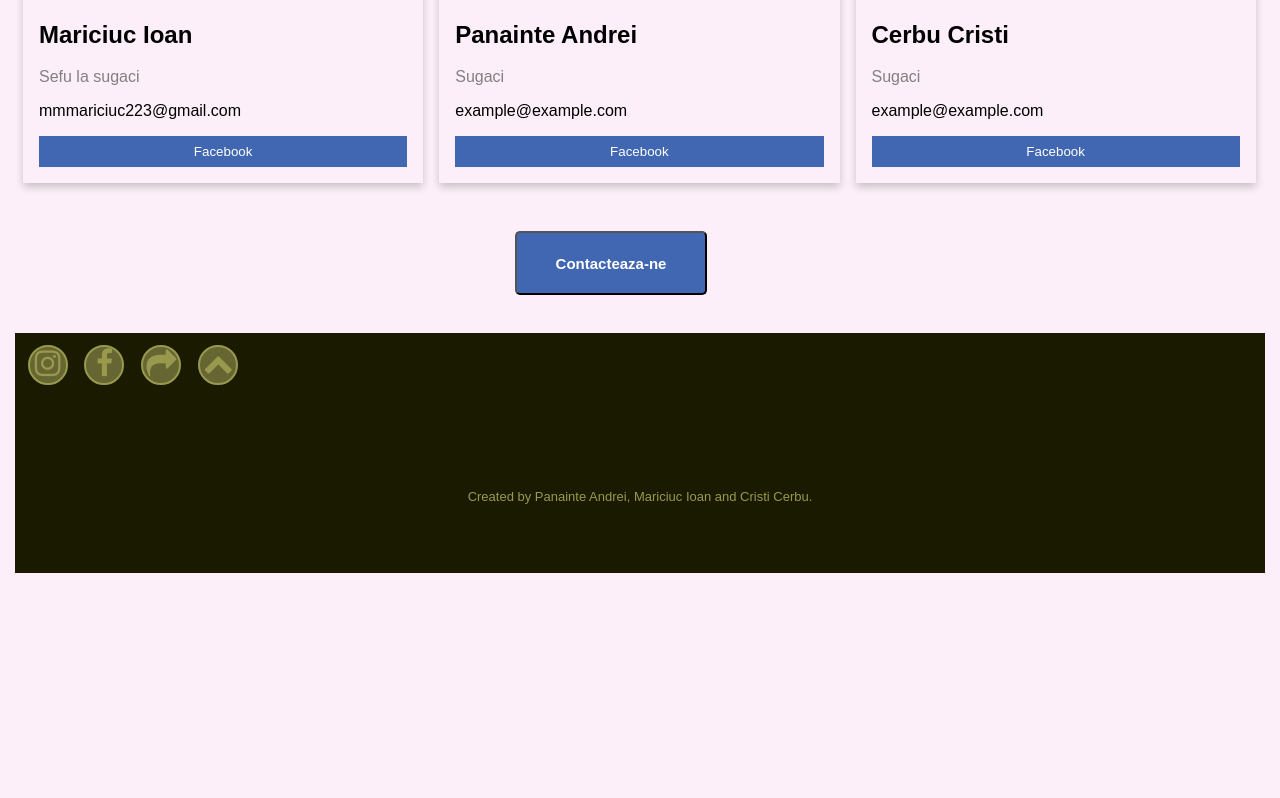
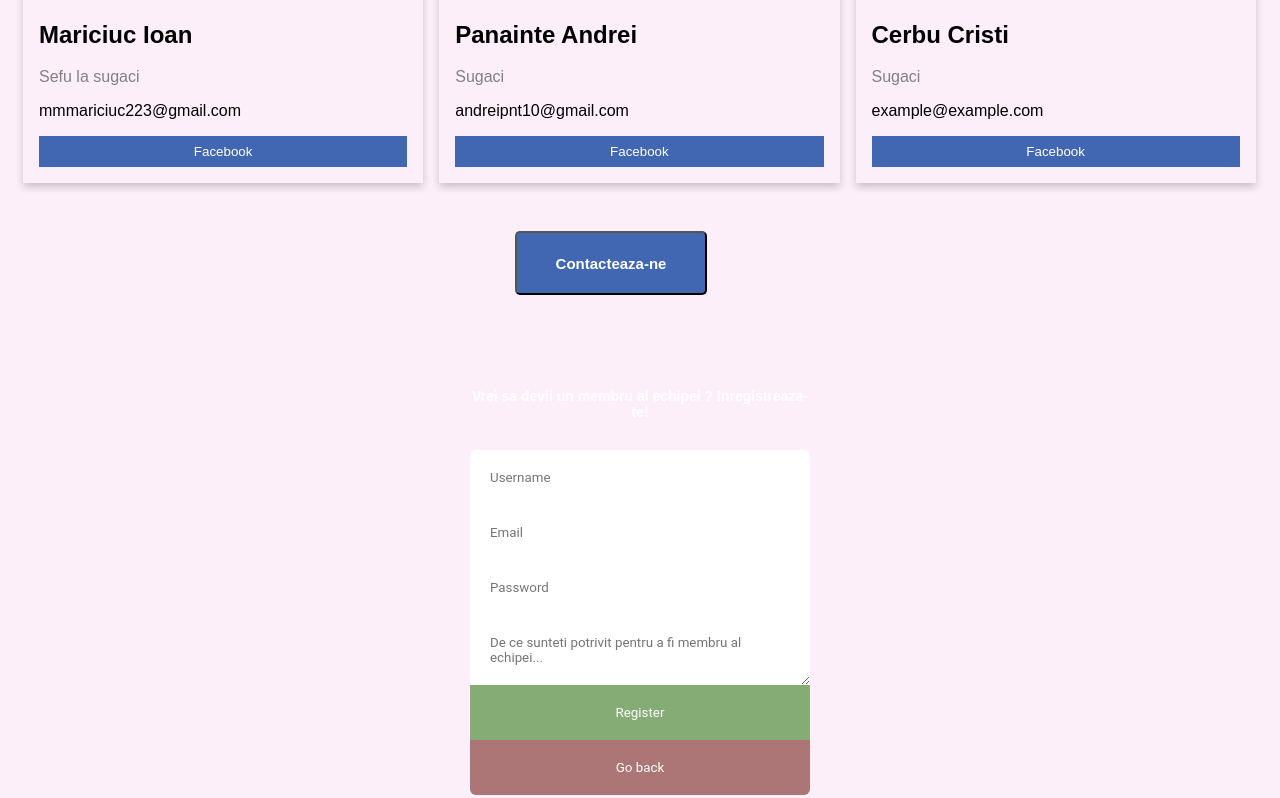
Before and after one commit to cerbucristi/Proiect-TW, a plain HTML site: page about-us.html in a window 1280 px wide. Shown: the part 838-1636 px from the top of the page. Before the commit the page ends 1426 px from the top, so only its background shows below. Drawn offline with Linux system fonts and the light colour scheme.

Commit message:
update responsive navbar + membership overlay

```diff
--- a/about-us.html
+++ b/about-us.html
@@ -3,6 +3,8 @@
 <head>
     <link rel="stylesheet" href="index.css">
     <link rel="stylesheet" href="stylesheets/aboutus.css">
+    <link red="stylesheet" href="stylesheets/overlay.css">
+    <link rel="stylesheet" href="stylesheets/register-form.css">
     <link rel="stylesheet" href="https://cdnjs.cloudflare.com/ajax/libs/font-awesome/4.7.0/css/font-awesome.min.css">
     <meta charset="UTF-8">
     <meta http-equiv="X-UA-Compatible" content="IE=edge">
@@ -64,7 +66,7 @@
           <div class="container-card">
             <h2>Panainte Andrei</h2>
             <p class="title">Sugaci</p>
-            <p>example@example.com</p>
+            <p>andreipnt10@gmail.com</p>
             <p><a href="https://www.facebook.com/andrei.panainte.39" target="_blank"><button class="button">Facebook</button></a></p>
           </div>
         </div>
@@ -83,7 +85,38 @@
       </div>
     </div>
 
-  <button type="button" class="contact" onclick="on()"><b>Contacteaza-ne</b></button>
+  <button type="button" class="contact" onClick="on()"><b>Contacteaza-ne</b></button>
+
+    <!-- Overlay become member -->
+  <div id="overlay">
+    <div class="user">
+      <header class="user__header">
+
+        <h1 class="user__title"><b>Vrei sa devii un membru al echipei ? Inregistreaza-te!</b></h1>
+      </header>
+
+      <form class="form">
+        <div class="form__group">
+            <input type="text" placeholder="Username" class="form__input" />
+        </div>
+
+        <div class="form__group">
+            <input type="email" placeholder="Email" class="form__input" />
+        </div>
+
+        <div class="form__group">
+            <input type="password" placeholder="Password" class="form__input" />
+        </div>
+
+        <div class= "form_group txt">
+            <textarea placeholder="De ce sunteti potrivit pentru a fi membru al echipei..." class="form__input"></textarea>
+        </div>
+
+        <button class="btn" type="button">Register</button>
+        <button class="btn close" type="button" onClick="off()">Go back</button>
+      </form>
+    </div>
+  </div>
 
   <footer class="myFooter">
     <a href="#instagram" class="fa-icons"> <i class="fa fa-instagram" aria-hidden="true"></i></a>
@@ -91,10 +124,11 @@
     <a href="#instagram" class="fa-icons"> <i class="fa fa-share" aria-hidden="true"></i></a>
     <a href="about-us.html" class="fa-icons"><i class="fa fa-chevron-up" aria-hidden="true"></i></a>
     <p class="copyright">Created by Panainte Andrei, Mariciuc Ioan and Cristi Cerbu.</p>
-   </footer>
+  </footer>
 </body>
 
 <script src="index.js"></script>
 <script src="scripts/about-us/accordion-nav.js"></script>
 <script src="scripts/about-us/navbar-shrink.js"></script>
+<script src="scripts/overlay.js"></script>
 </html>
--- a/index.css
+++ b/index.css
@@ -68,7 +68,10 @@ body{
 
   /* The "responsive" class is added to the topnav with JavaScript when the user clicks on the icon. This class makes the topnav look good on small screens (display the links vertically instead of horizontally) */
   @media screen and (max-width: 600px) {
-    .topnav.responsive {position: relative;}
+    .topnav.responsive {
+      position: relative;
+      padding-bottom:11em;
+    }
     .topnav.responsive a.icon {
       position: absolute;
       right: 0;
--- a/stylesheets/register-form.css
+++ b/stylesheets/register-form.css
@@ -27,14 +27,14 @@
     animation: arrive 100ms ease-in-out 0.1s forwards;
 }
 
+textarea {
+    max-height: fit-content;
+}
+
 .form--no {
     animation: NO 1s ease-in-out;
     opacity: 1;
     transform: translate3d(0, 0, 0);
-}
-
-.txt {
-    padding-top: 1vh;
 }
 
 .form__input {
```
Also changed, not shown: index.html (+2 -2 lines).
